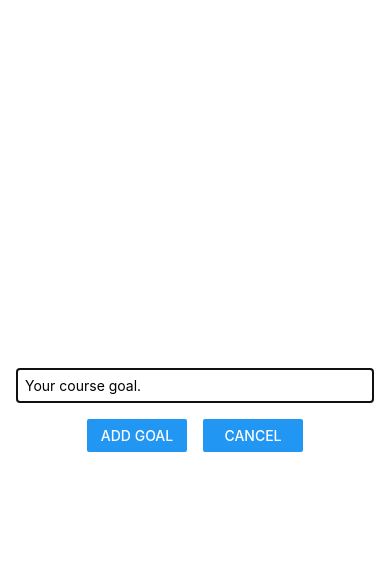
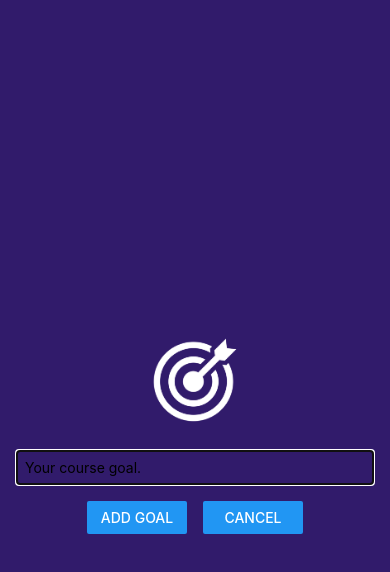
Before and after one commit to gbeto21/Couse-Goals-App, a React Native app: screen / in a window 390 px wide. Both pictures are taken after a click on the button "ADD NEW GOAL". Shown: the top 572 px of the page. Built offline with nearby package versions, Linux system fonts and the light colour scheme.

Commit message:
Working with images & changing colors

```diff
--- a/components/GoalInput.js
+++ b/components/GoalInput.js
@@ -3,7 +3,8 @@
     TextInput,
     Button,
     StyleSheet,
-    Modal
+    Modal,
+    Image
 } from "react-native";
 import { useState } from "react";
 
@@ -26,10 +27,13 @@
             flex: 1,
             justifyContent: 'center',
             alignItems: 'center',
-            marginBottom: 24,
             padding: 16,
-            borderBottomWidth: 1,
-            borderBottomColor: "#cccccc"
+            backgroundColor: '#311b6b'
+        },
+        image: {
+            width: 100,
+            height: 100,
+            margin: 20
         },
         textInput: {
             borderWidth: 1,
@@ -50,6 +54,10 @@
     return (
         <Modal visible={props.visible} animationType="slide">
             <View style={styles.inputContainer}>
+                <Image
+                    style={styles.image}
+                    source={require('../assets/images/goal.png')}
+                />
                 <TextInput
                     style={styles.textInput}
                     placeholder='Your course goal.'
```
Also changed, not shown: assets/images/goal.png (added).
